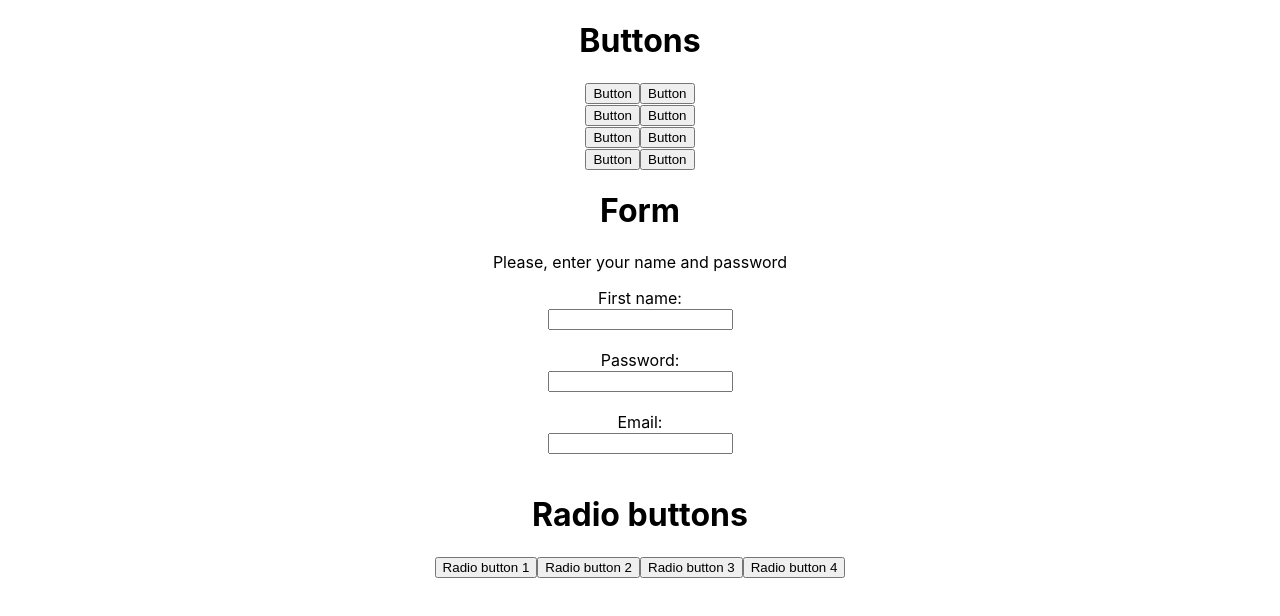
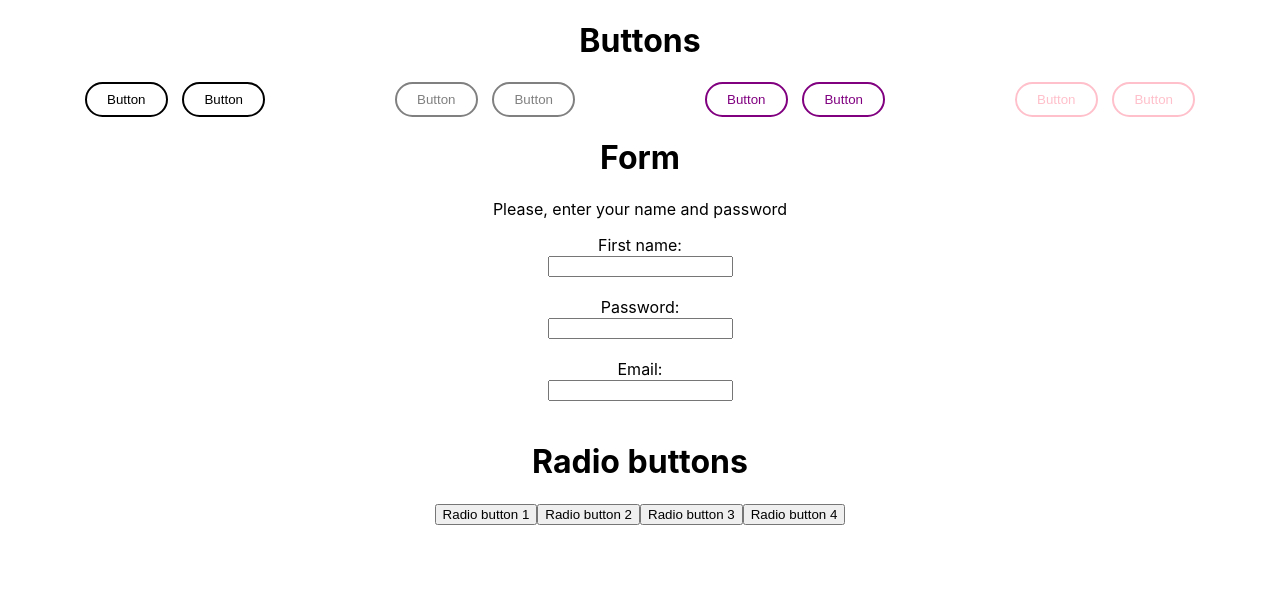
Before and after one commit to MariaKlo/ui-kit-react, a React (Create React App) app: page / in a window 1280 px wide. Shown: the top 616 px of the page. Built offline with nearby package versions, Linux system fonts and the light colour scheme.

Commit message:
Style buttons component

```diff
--- a/src/components/buttons/buttons.css
+++ b/src/components/buttons/buttons.css
@@ -1 +1,42 @@
-/* Add css styles */
+.buttons__wrapper {
+    display: flex;
+    justify-content: space-around;
+}
+
+
+.buttons__wrapper_pink, .buttons__wrapper_black, .buttons__wrapper_grey, .buttons__wrapper_purple {
+    display: flex;
+    justify-content: space-between;
+    width: 180px;
+}
+
+.button {
+    background-color: transparent;
+    border-radius: 1.25rem;
+    padding: 0.5rem 1.25rem;
+}
+
+.button_pink {
+    border: 2px solid pink;
+    color: pink;
+}
+
+.button_black {
+    border: 2px solid black;
+    color: black;
+}
+
+.button_grey {
+    border: 2px solid grey;
+    color: grey;
+}
+
+.button_purple {
+    border: 2px solid purple;
+    color: purple;
+}
+
+.button_pink:hover, .button_black:hover, .button_grey:hover, .button_purple:hover {
+    opacity: 0.5;
+    transition: all 0.3s;
+}
--- a/src/components/buttons/buttons.js
+++ b/src/components/buttons/buttons.js
@@ -1,13 +1,10 @@
 import React from "react";
+import './buttons.css';
 
 const Buttons = () => (
     <div className="buttons">
         <h1 className="buttons__header">Buttons</h1>
         <div className="buttons__wrapper">
-            <div className="buttons__wrapper_pink">
-                <button className="button button_pink">Button</button>
-                <button className="button button_pink">Button</button>
-            </div>
             <div className="buttons__wrapper_black">
                 <button className="button button_black">Button</button>
                 <button className="button button_black">Button</button>
@@ -20,6 +17,10 @@ const Buttons = () => (
                 <button className="button button_purple">Button</button>
                 <button className="button button_purple">Button</button>
             </div>
+            <div className="buttons__wrapper_pink">
+                <button className="button button_pink">Button</button>
+                <button className="button button_pink">Button</button>
+            </div>
         </div>
     </div>
 );
```
